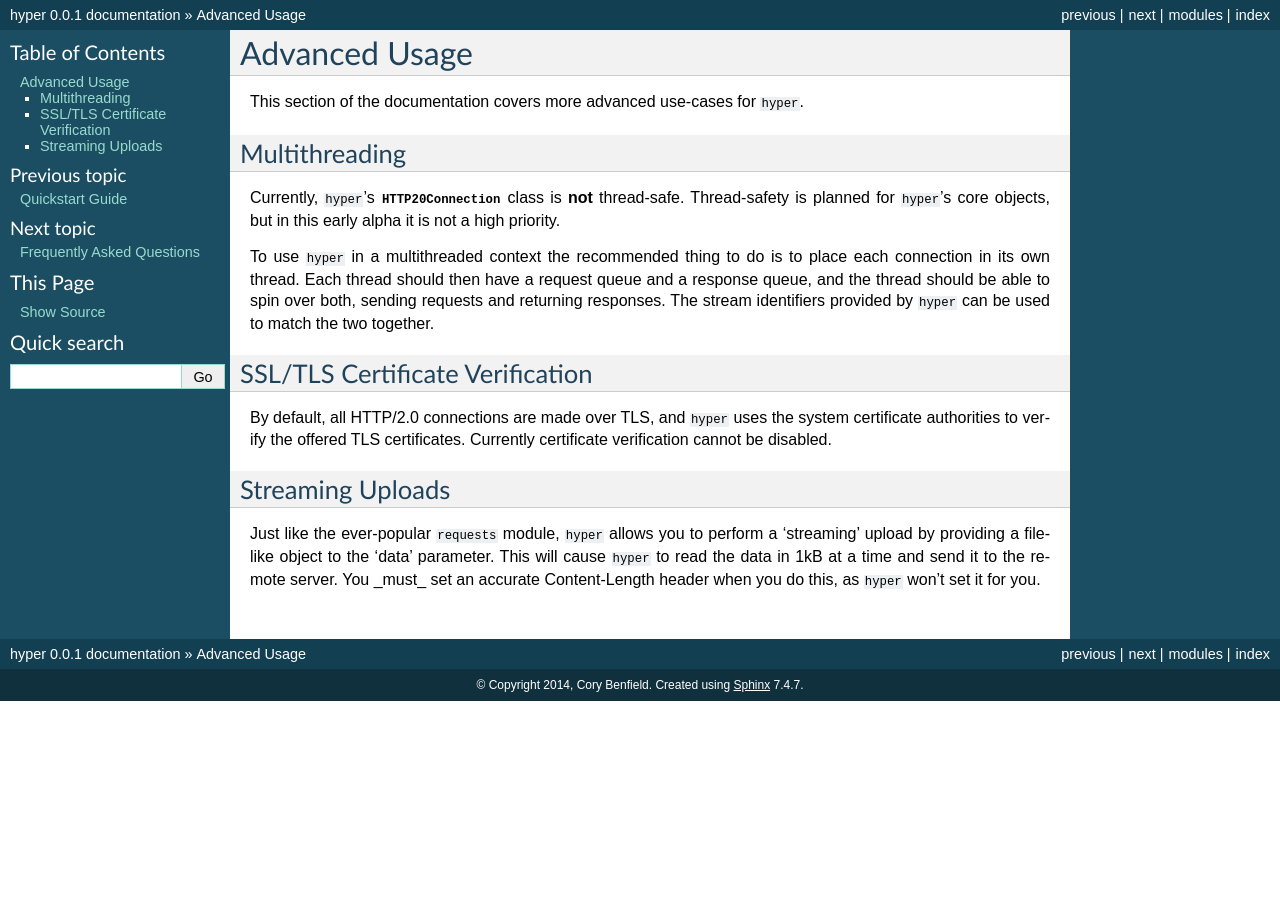
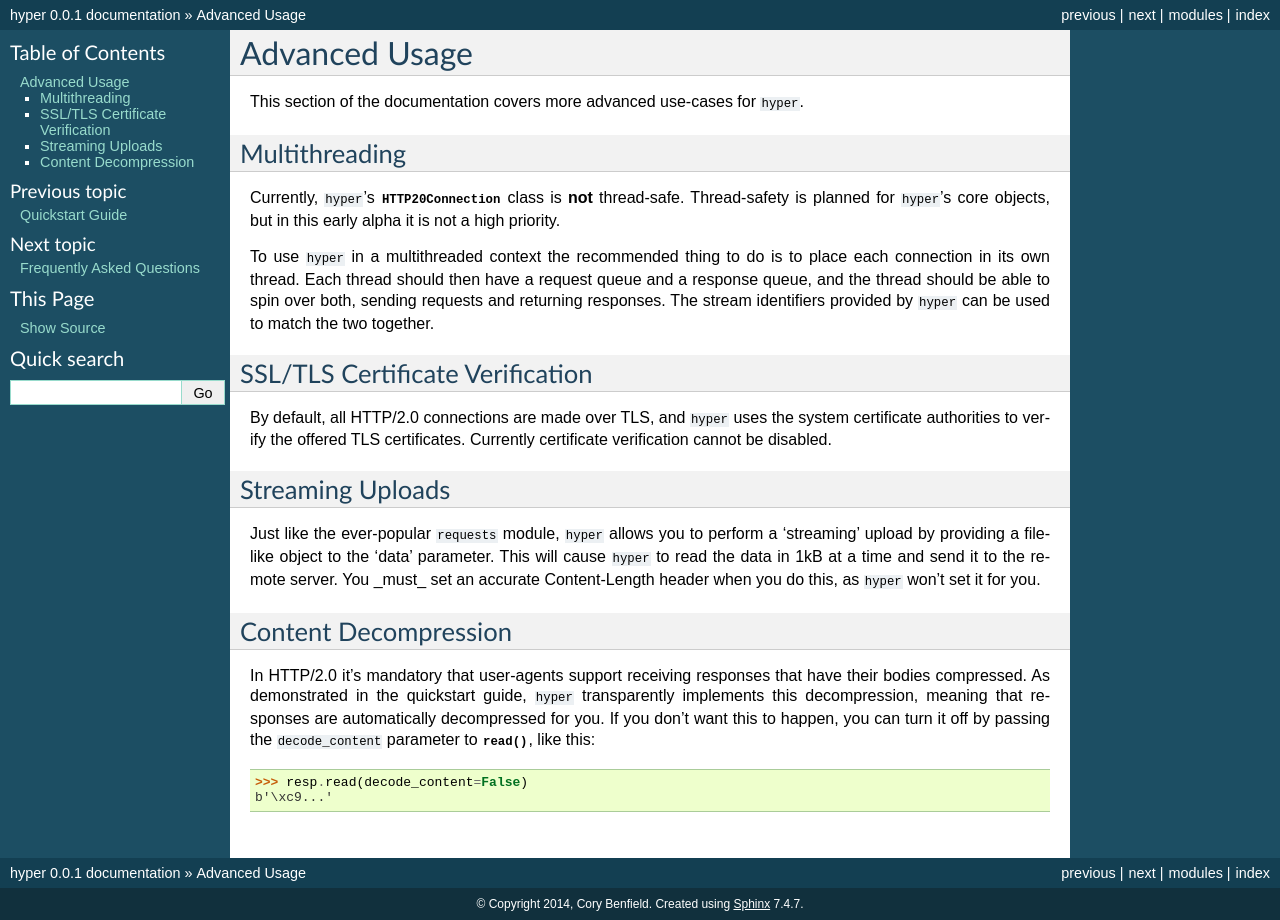
Before and after one commit to python-hyper/hyper, a Sphinx documentation site: the page built from docs/source/advanced.rst, in a window 1280 px wide. Built offline with Sphinx 7.4.7, drawn with Linux system fonts in a browser that asks for light colours.

Commit message:
Document automatic decompression.

```diff
--- a/HISTORY.rst
+++ b/HISTORY.rst
@@ -10,11 +10,13 @@ X.X.X (XXXX-XX-XX)
 - Stopped HTTP/2.0 special headers appearing in the response headers.
   (`Issue #16`_)
 - `HTTP20Connection` objects are now context managers. (`Issue #13`_)
+- Response bodies are automatically decompressed. (`Issue #20`_)
 
 
 .. _Issue #12: https://github.com/Lukasa/hyper/issues/12
 .. _Issue #16: https://github.com/Lukasa/hyper/issues/16
 .. _Issue #13: https://github.com/Lukasa/hyper/issues/13
+.. _Issue #20: https://github.com/Lukasa/hyper/issues/20
 
 0.0.1 (2014-02-11)
 ++++++++++++++++++
--- a/docs/source/advanced.rst
+++ b/docs/source/advanced.rst
@@ -33,3 +33,16 @@ a 'streaming' upload by providing a file-like object to the 'data' parameter.
 This will cause ``hyper`` to read the data in 1kB at a time and send it to the
 remote server. You _must_ set an accurate Content-Length header when you do
 this, as ``hyper`` won't set it for you.
+
+Content Decompression
+---------------------
+
+In HTTP/2.0 it's mandatory that user-agents support receiving responses that
+have their bodies compressed. As demonstrated in the quickstart guide,
+``hyper`` transparently implements this decompression, meaning that responses
+are automatically decompressed for you. If you don't want this to happen,
+you can turn it off by passing the ``decode_content`` parameter to
+:meth:`read() <hyper.HTTP20Response.read>`, like this::
+
+    >>> resp.read(decode_content=False)
+    b'\xc9...'
```
Also changed, not shown: docs/source/quickstart.rst (+2 -5 lines).
